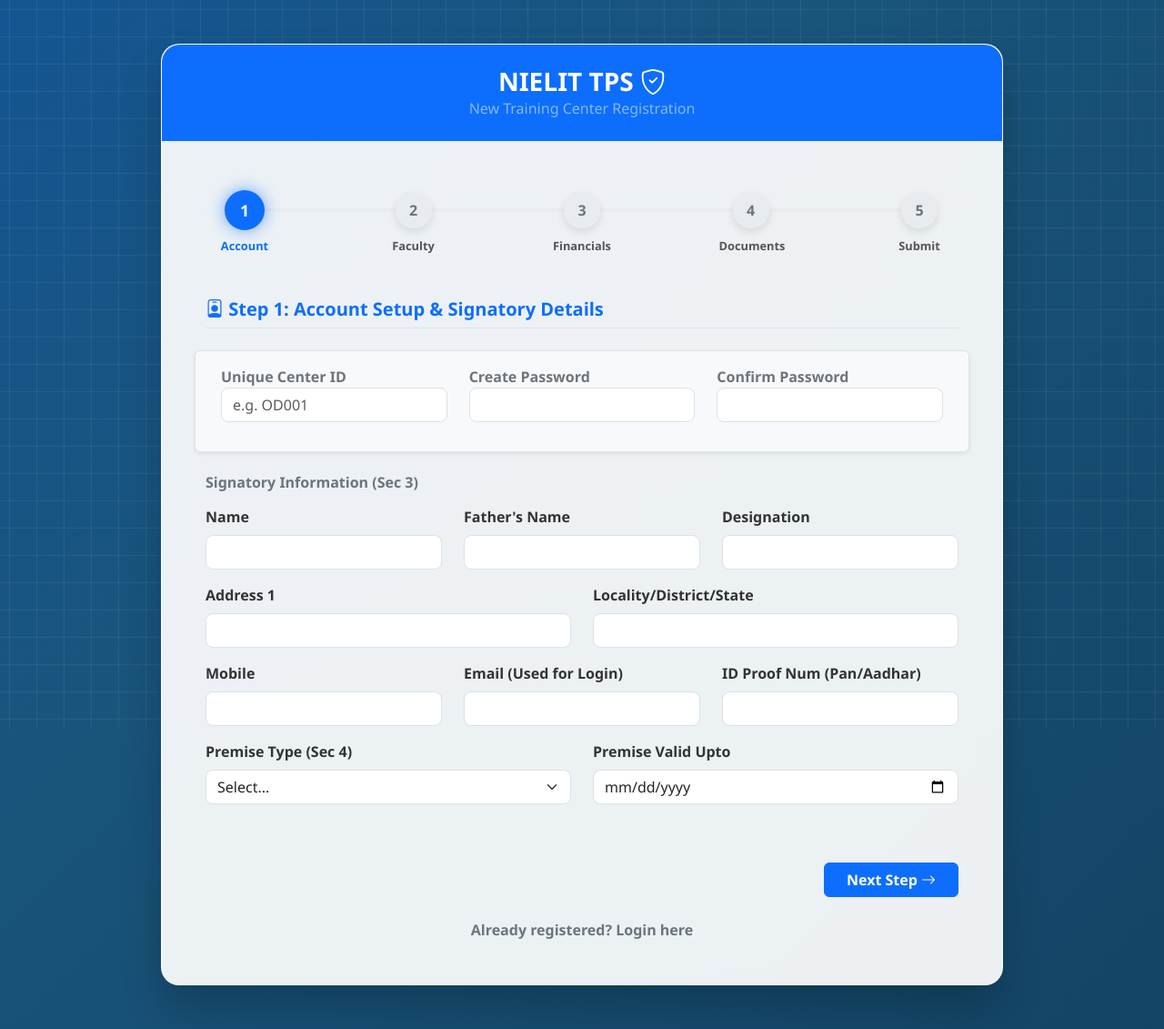
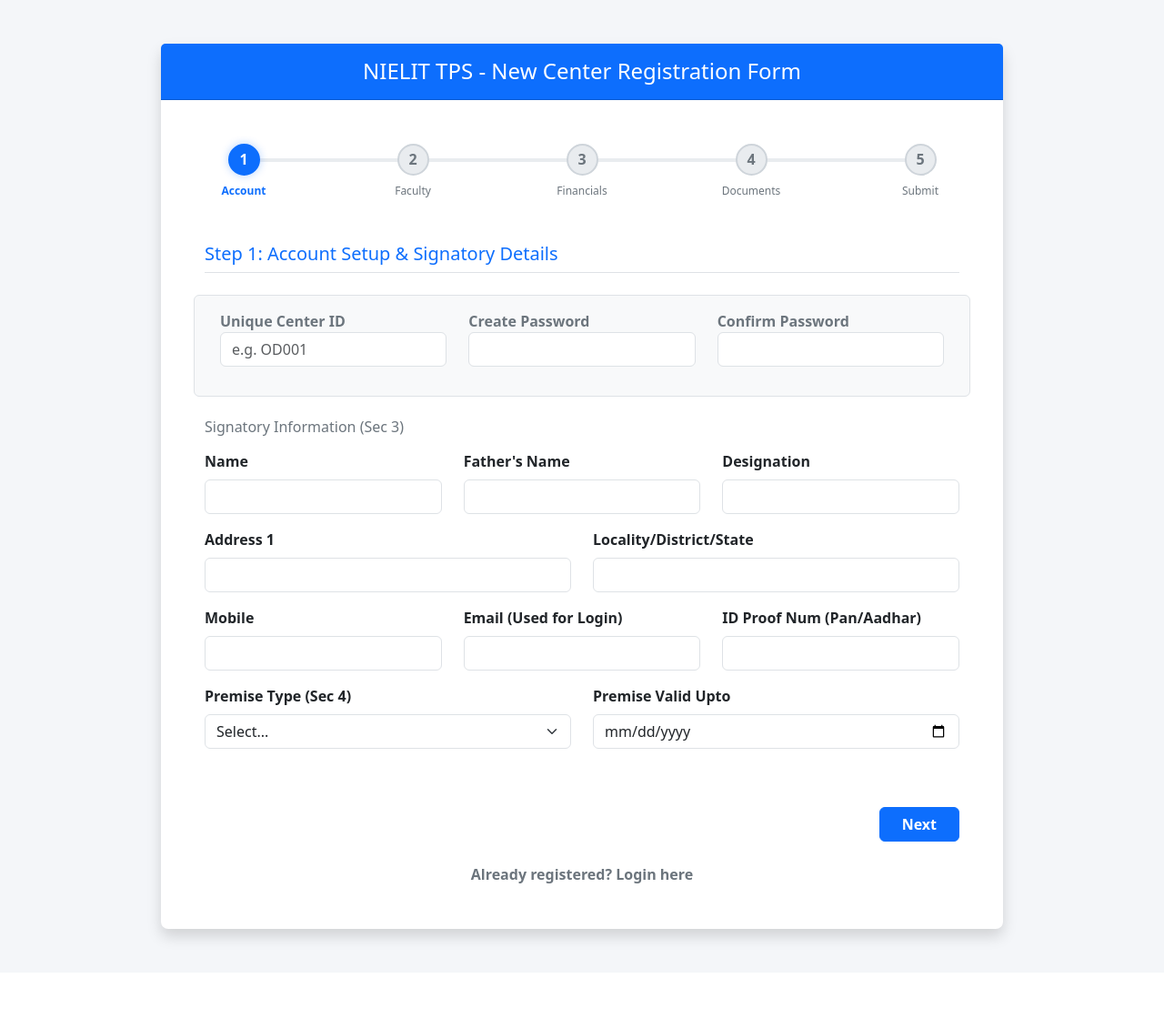
Before and after one commit to nielitadmin/tpms, a PHP site: page /tp/tp_signup.php in a window 1280 px wide. Shown: the whole page at 91% size. After the commit the page ends 1041 px from the top, so only its background shows below. Run offline with PHP 8.4, Linux system fonts and the light colour scheme.

Commit message:
feat: upgrade tp_signup to a complete 5-step registration form

```diff
--- a/tp/tp_signup.php
+++ b/tp/tp_signup.php
@@ -1,23 +1,35 @@
 <?php
 session_start();
-// require __DIR__ . '/../includes/config.php'; // Uncomment when database is ready
+// require __DIR__ . '/../includes/config.php'; // Uncomment for DB connection
 
 $message = '';
 $messageType = '';
 
 if ($_SERVER["REQUEST_METHOD"] == "POST") {
+    // Basic Account Details
     $center_id = $_POST['center_id'];
-    $email = $_POST['sig_email'];
+    $email = $_POST['sig_email']; // Using Signatory Email as login email
     $password = $_POST['password'];
     $confirm_password = $_POST['confirm_password'];
+
+    // Yahan par aap baaki saare POST variables aur Files ko receive karenge
+    // Jaise: $sig_name = $_POST['sig_name'];
+    // Jaise: $fac_name = $_POST['fac_name']; (Yeh array hoga)
 
     if ($password !== $confirm_password) {
         $message = "Passwords do not match!";
         $messageType = "danger";
     } else {
-        // --- Database Logic will go here later ---
-        $message = "Form submitted successfully! Wait for Admin approval.";
+        /*
+        // --- Database Logic (Commented for testing design) ---
+        // 1. Check if email or center_id exists
+        // 2. Hash password: $hashed_password = password_hash($password, PASSWORD_DEFAULT);
+        // 3. Move all uploaded documents using move_uploaded_file()
+        // 4. Insert data into Users table, Faculty table, and Documents table
+
+        $message = "Registration successful! Please wait for Admin approval.";
         $messageType = "success";
+        */
     }
 }
 ?>
@@ -29,97 +41,41 @@ if ($_SERVER["REQUEST_METHOD"] == "POST") {
     <link href="https://cdn.jsdelivr.net/npm/bootstrap@5.3.0/dist/css/bootstrap.min.css" rel="stylesheet">
     <link rel="stylesheet" href="https://cdn.jsdelivr.net/npm/bootstrap-icons@1.10.5/font/bootstrap-icons.css">
     <style>
-        /* Animated Tech Gradient Background */
-        body {
-            margin: 0;
-            font-family: 'Segoe UI', Tahoma, Geneva, Verdana, sans-serif;
-            background: linear-gradient(-45deg, #0d324d, #19547b, #0a58ca, #00d2ff);
-            background-size: 400% 400%;
-            animation: gradientBG 15s ease infinite;
-            min-height: 100vh;
-            color: #333;
+        body { background-color: #f4f6f9; }
+        .step-indicator {
+            width: 35px; height: 35px; border-radius: 50%;
+            display: flex; align-items: center; justify-content: center;
+            font-weight: bold; background-color: white; transition: all 0.3s;
+            margin: 0 auto; z-index: 2; position: relative;
         }
-        @keyframes gradientBG {
-            0% { background-position: 0% 50%; }
-            50% { background-position: 100% 50%; }
-            100% { background-position: 0% 50%; }
-        }
-
-        /* 3D Texture Grid Overlay */
-        .bg-overlay {
-            position: fixed;
-            top: 0; left: 0; width: 100%; height: 100%;
-            background-image:
-                linear-gradient(rgba(255,255,255,0.07) 1px, transparent 1px),
-                linear-gradient(90deg, rgba(255,255,255,0.07) 1px, transparent 1px);
-            background-size: 30px 30px;
-            z-index: -1;
-            animation: panGrid 20s linear infinite;
-        }
-        @keyframes panGrid {
-            0% { background-position: 0px 0px; }
-            100% { background-position: 30px 30px; }
-        }
-
-        /* 3D Glassmorphism Card */
-        .glass-card {
-            background: rgba(255, 255, 255, 0.92);
-            backdrop-filter: blur(12px);
-            -webkit-backdrop-filter: blur(12px);
-            border: 1px solid rgba(255, 255, 255, 0.5);
-            box-shadow: 0 25px 45px rgba(0, 0, 0, 0.2), inset 0 0 0 1px rgba(255,255,255,0.2);
-            border-radius: 20px;
-            transform: translateZ(0);
-            transition: all 0.4s ease;
-        }
-        .glass-card:hover {
-            transform: translateY(-5px);
-            box-shadow: 0 35px 60px rgba(0, 0, 0, 0.3), inset 0 0 0 1px rgba(255,255,255,0.3);
-        }
-
-        /* Progress Indicator Styling */
-        .step-indicator {
-            width: 40px; height: 40px; border-radius: 50%;
-            display: flex; align-items: center; justify-content: center;
-            font-weight: bold; background-color: white; transition: all 0.4s ease;
-            margin: 0 auto; z-index: 2; position: relative;
-            box-shadow: 0 4px 10px rgba(0,0,0,0.1);
-        }
-        .step-active { background-color: #0d6efd; color: white; border: none; box-shadow: 0 0 15px rgba(13, 110, 253, 0.6); transform: scale(1.1); }
-        .step-completed { background-color: #198754; color: white; border: none; }
-        .step-inactive { background-color: #e9ecef; color: #6c757d; border: none; }
-        .step-label { font-size: 0.8rem; margin-top: 10px; text-align: center; color: #555; font-weight: 600; }
-        .active-label { color: #0d6efd; font-weight: 800; }
-
-        .form-step { display: none; animation: slideUp 0.5s cubic-bezier(0.16, 1, 0.3, 1); }
+        .step-active { background-color: #0d6efd; color: white; border: 2px solid #0d6efd; box-shadow: 0 0 10px rgba(13, 110, 253, 0.3); }
+        .step-completed { background-color: #198754; color: white; border: 2px solid #198754; }
+        .step-inactive { background-color: #e9ecef; color: #6c757d; border: 2px solid #ced4da; }
+        .step-label { font-size: 0.75rem; margin-top: 8px; text-align: center; color: #6c757d; font-weight: 500; }
+        .active-label { color: #0d6efd; font-weight: bold; }
+        .form-step { display: none; animation: fadeIn 0.4s; }
         .form-step.active { display: block; }
-        @keyframes slideUp { from { opacity: 0; transform: translateY(20px); } to { opacity: 1; transform: translateY(0); } }
-
-        .form-control, .form-select { border-radius: 8px; transition: all 0.3s; }
-        .form-control:focus, .form-select:focus { box-shadow: 0 0 0 3px rgba(13, 110, 253, 0.25); border-color: #86b7fe; }
+        @keyframes fadeIn { from { opacity: 0; transform: translateY(10px); } to { opacity: 1; transform: translateY(0); } }
     </style>
 </head>
 <body class="py-5">
 
-<div class="bg-overlay"></div>
-
 <div class="container">
     <div class="row justify-content-center">
         <div class="col-lg-10">
-            <div class="glass-card">
-                <div class="bg-primary text-white text-center py-4" style="border-radius: 20px 20px 0 0;">
-                    <h3 class="mb-0 fw-bold">NIELIT TPS <i class="bi bi-shield-check"></i></h3>
-                    <p class="mb-0 text-white-50">New Training Center Registration</p>
+            <div class="card shadow border-0 rounded-3">
+                <div class="card-header bg-primary text-white text-center py-3">
+                    <h4 class="mb-0">NIELIT TPS - New Center Registration Form</h4>
                 </div>
                 <div class="card-body p-4 p-md-5">
 
                     <?php if($message): ?>
-                        <div class="alert alert-<?= $messageType ?> rounded-3 shadow-sm"><?= $message ?></div>
+                        <div class="alert alert-<?= $messageType ?>"><?= $message ?></div>
                     <?php endif; ?>
 
-                    <div class="position-relative mb-5 px-2 mt-2">
-                        <div class="progress" style="height: 4px; top: 18px; position: absolute; width: 90%; left: 5%; z-index: 1; background-color: #e9ecef;">
-                            <div class="progress-bar bg-primary" id="progressBar" style="width: 0%; transition: width 0.5s ease;"></div>
+                    <div class="position-relative mb-5 px-2">
+                        <div class="progress" style="height: 4px; top: 16px; position: absolute; width: 90%; left: 5%; z-index: 1;">
+                            <div class="progress-bar bg-primary" id="progressBar" style="width: 0%; transition: width 0.4s;"></div>
                         </div>
                         <div class="d-flex justify-content-between position-relative" style="z-index: 2;">
                             <div style="width: 70px;"><div class="step-indicator step-active" id="ind-1">1</div><div class="step-label active-label" id="lbl-1">Account</div></div>
@@ -133,33 +89,38 @@ if ($_SERVER["REQUEST_METHOD"] == "POST") {
                     <form id="signupForm" method="POST" action="" enctype="multipart/form-data">
 
                         <div class="form-step active" id="step-0">
-                            <h5 class="border-bottom pb-2 mb-4 text-primary fw-bold"><i class="bi bi-person-badge"></i> Step 1: Account Setup & Signatory Details</h5>
-                            <div class="row bg-light p-3 rounded mb-4 border shadow-sm">
+                            <h5 class="border-bottom pb-2 mb-4 text-primary">Step 1: Account Setup & Signatory Details</h5>
+                            <div class="row bg-light p-3 rounded mb-4 border">
                                 <div class="col-md-4 mb-3"><label class="fw-bold text-secondary">Unique Center ID</label><input type="text" name="center_id" class="form-control" required placeholder="e.g. OD001"></div>
                                 <div class="col-md-4 mb-3"><label class="fw-bold text-secondary">Create Password</label><input type="password" name="password" class="form-control" required minlength="6"></div>
                                 <div class="col-md-4 mb-3"><label class="fw-bold text-secondary">Confirm Password</label><input type="password" name="confirm_password" class="form-control" required minlength="6"></div>
                             </div>
 
-                            <h6 class="text-secondary mb-3 fw-bold">Signatory Information (Sec 3)</h6>
+                            <h6 class="text-secondary mb-3">Signatory Information (Sec 3)</h6>
                             <div class="row">
                                 <div class="col-md-4 mb-3"><label class="form-label fw-bold">Name</label><input type="text" name="sig_name" class="form-control" required></div>
                                 <div class="col-md-4 mb-3"><label class="form-label fw-bold">Father's Name</label><input type="text" name="sig_fname" class="form-control" required></div>
                                 <div class="col-md-4 mb-3"><label class="form-label fw-bold">Designation</label><input type="text" name="sig_designation" class="form-control" required></div>
+
                                 <div class="col-md-6 mb-3"><label class="form-label fw-bold">Address 1</label><input type="text" name="sig_address1" class="form-control" required></div>
                                 <div class="col-md-6 mb-3"><label class="form-label fw-bold">Locality/District/State</label><input type="text" name="sig_locality" class="form-control" required></div>
+
                                 <div class="col-md-4 mb-3"><label class="form-label fw-bold">Mobile</label><input type="text" name="sig_mobile" class="form-control" required></div>
                                 <div class="col-md-4 mb-3"><label class="form-label fw-bold">Email (Used for Login)</label><input type="email" name="sig_email" class="form-control" required></div>
                                 <div class="col-md-4 mb-3"><label class="form-label fw-bold">ID Proof Num (Pan/Aadhar)</label><input type="text" name="sig_id_number" class="form-control" required></div>
+
                                 <div class="col-md-6 mb-3">
                                     <label class="form-label fw-bold">Premise Type (Sec 4)</label>
-                                    <select name="premise_type" class="form-select" required><option value="">Select...</option><option value="Owned">Owned</option><option value="Rented">Rented</option></select>
+                                    <select name="premise_type" class="form-select" required>
+                                        <option value="">Select...</option><option value="Owned">Owned</option><option value="Rented">Rented (Long Term)</option>
+                                    </select>
                                 </div>
                                 <div class="col-md-6 mb-3"><label class="form-label fw-bold">Premise Valid Upto</label><input type="date" name="premise_valid_upto" class="form-control" required></div>
                             </div>
                         </div>
 
                         <div class="form-step" id="step-1">
-                            <h5 class="border-bottom pb-2 mb-4 text-primary fw-bold"><i class="bi bi-person-workspace"></i> Step 2: Faculty Details</h5>
+                            <h5 class="border-bottom pb-2 mb-4 text-primary">Step 2: Faculty Details (Sec 12 & 13)</h5>
                             <div class="row">
                                 <div class="col-md-6 mb-3"><label class="form-label fw-bold">Name of Primary Faculty</label><input type="text" name="fac_name[]" class="form-control" required></div>
                                 <div class="col-md-6 mb-3"><label class="form-label fw-bold">Qualification</label><input type="text" name="fac_qualification[]" class="form-control" required placeholder="e.g. OSCIT"></div>
@@ -170,7 +131,7 @@ if ($_SERVER["REQUEST_METHOD"] == "POST") {
                         </div>
 
                         <div class="form-step" id="step-2">
-                            <h5 class="border-bottom pb-2 mb-4 text-primary fw-bold"><i class="bi bi-graph-up-arrow"></i> Step 3: Financial Details</h5>
+                            <h5 class="border-bottom pb-2 mb-4 text-primary">Step 3: Financial Details (Sec 14)</h5>
                             <div class="row">
                                 <div class="col-md-6 mb-3"><label class="form-label fw-bold">Financial Ending Year</label><input type="number" name="fin_year" class="form-control" placeholder="e.g. 2024" required></div>
                                 <div class="col-md-6 mb-3"><label class="form-label fw-bold">Turnover in Computer Training</label><input type="text" name="fin_turnover" class="form-control" required></div>
@@ -183,8 +144,8 @@ if ($_SERVER["REQUEST_METHOD"] == "POST") {
                         </div>
 
                         <div class="form-step" id="step-3">
-                            <h5 class="border-bottom pb-2 mb-4 text-primary fw-bold"><i class="bi bi-folder-check"></i> Step 4: Upload Documents</h5>
-                            <div class="alert alert-warning small"><i class="bi bi-exclamation-triangle"></i> Upload PDF/JPG formats only (Max 2MB each)</div>
+                            <h5 class="border-bottom pb-2 mb-4 text-primary">Step 4: Upload Documents (Sec 17)</h5>
+                            <div class="alert alert-warning small">Upload PDF/JPG (Max 2MB each)</div>
                             <div class="row">
                                 <div class="col-md-6 mb-3"><label class="form-label small fw-bold">1. Authorized ID Proof</label><input type="file" name="doc_id_proof" class="form-control form-control-sm" required></div>
                                 <div class="col-md-6 mb-3"><label class="form-label small fw-bold">2. Signatory Signature</label><input type="file" name="doc_signature" class="form-control form-control-sm" required></div>
@@ -196,18 +157,18 @@ if ($_SERVER["REQUEST_METHOD"] == "POST") {
                         </div>
 
                         <div class="form-step" id="step-4">
-                            <h5 class="border-bottom pb-2 mb-4 text-primary fw-bold"><i class="bi bi-check2-circle"></i> Step 5: Final Declaration</h5>
+                            <h5 class="border-bottom pb-2 mb-4 text-primary">Step 5: Final Declaration</h5>
                             <div class="alert alert-info">I declare that all information and uploaded documents are authentic.</div>
                             <div class="form-check mb-4">
                                 <input class="form-check-input" type="checkbox" id="agreeTerms" required>
                                 <label class="form-check-label fw-bold" for="agreeTerms">I agree to NIELIT Terms & Conditions</label>
                             </div>
-                            <button type="submit" class="btn btn-success btn-lg w-100 fw-bold shadow-sm">Submit Application for Admin Approval <i class="bi bi-send ms-2"></i></button>
+                            <button type="submit" class="btn btn-success btn-lg w-100 fw-bold shadow-sm">Submit Application for Admin Approval</button>
                         </div>
 
                         <div class="d-flex justify-content-between mt-5" id="formNavigation">
-                            <button type="button" class="btn btn-outline-secondary px-4 fw-bold" id="prevBtn" onclick="nextPrev(-1)" style="display: none;">Previous</button>
-                            <button type="button" class="btn btn-primary px-4 fw-bold ms-auto" id="nextBtn" onclick="nextPrev(1)">Next Step <i class="bi bi-arrow-right"></i></button>
+                            <button type="button" class="btn btn-secondary px-4 fw-bold" id="prevBtn" onclick="nextPrev(-1)" style="display: none;">Previous</button>
+                            <button type="button" class="btn btn-primary px-4 fw-bold ms-auto" id="nextBtn" onclick="nextPrev(1)">Next</button>
                         </div>
 
                     </form>
@@ -266,7 +227,7 @@ if ($_SERVER["REQUEST_METHOD"] == "POST") {
 
             if (i < n) {
                 ind.className = "step-indicator step-completed";
-                ind.innerHTML = "<i class='bi bi-check'></i>";
+                ind.innerHTML = "✓";
             } else if (i === n) {
                 ind.className = "step-indicator step-active";
                 lbl.className = "step-label active-label";
```
